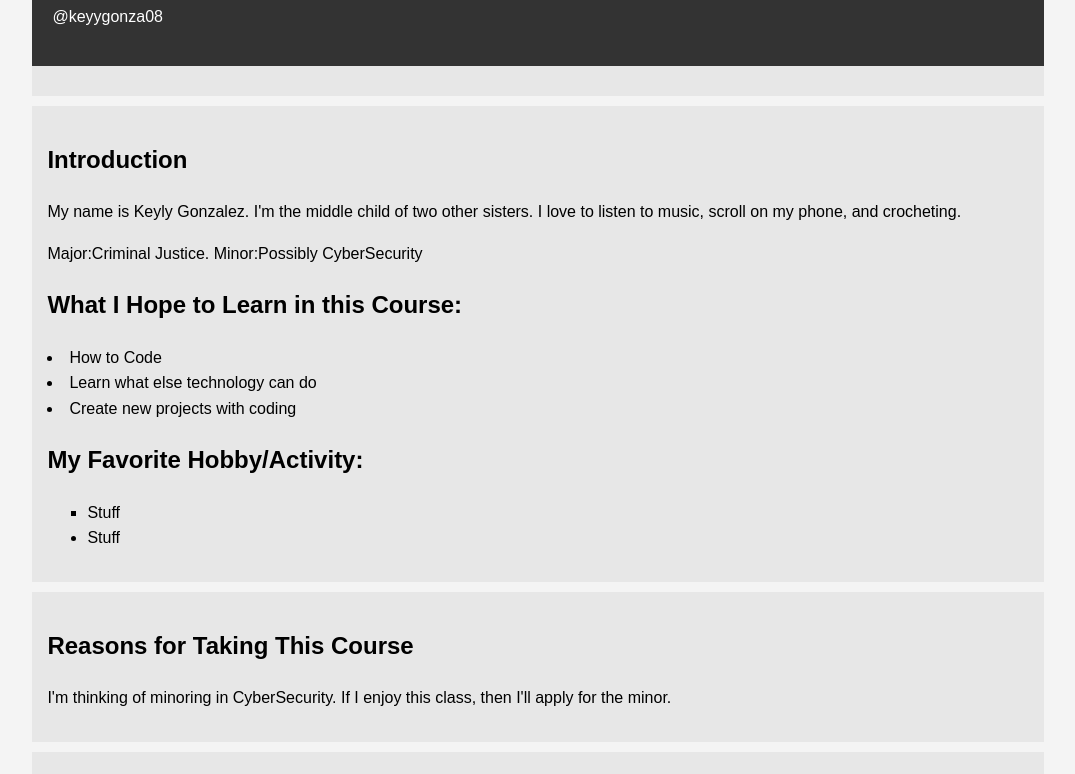
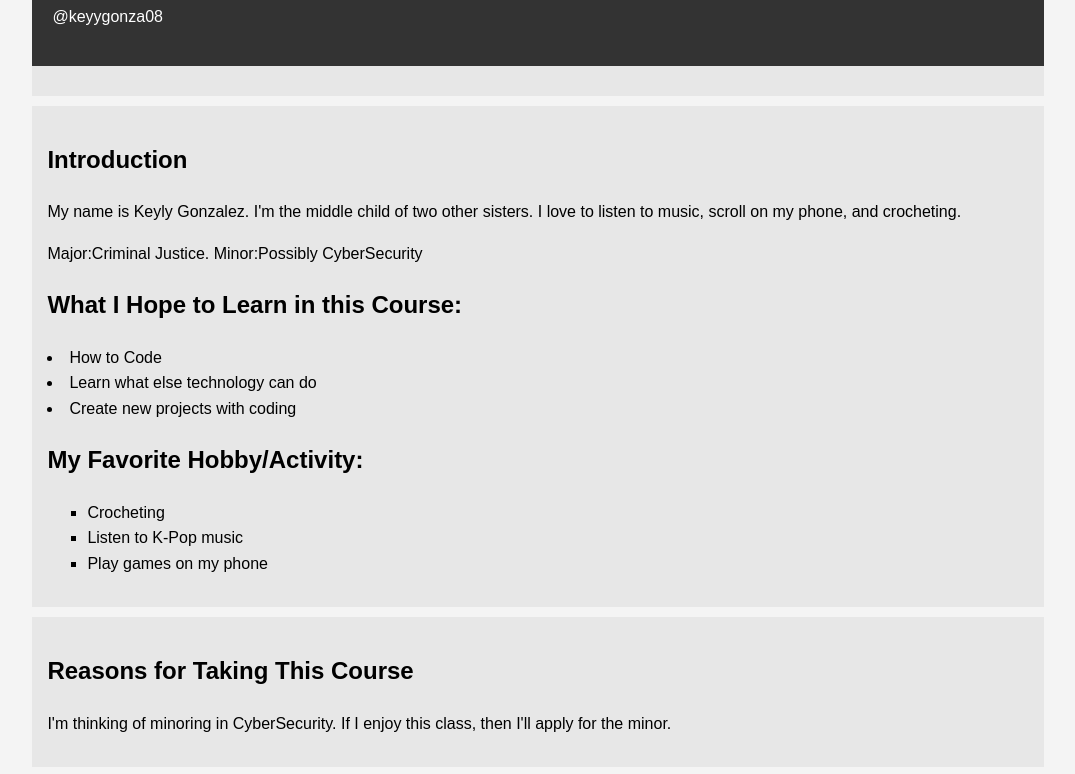
Before and after one commit to KeyyGonza/Me, a plain HTML site: page index.html in a window 1280 px wide. Shown: the part 308-1082 px from the top of the page, without its empty margins (102-1177 px from the left). Drawn offline with Linux system fonts and the light colour scheme.

Commit message:
Update index.html

```diff
--- a/index.html
+++ b/index.html
@@ -56,8 +56,9 @@
 			<li> Create new projects with coding </li>
 		<h2>My Favorite Hobby/Activity:</h2>
 			<ul>
-			<li style="list-style-type:square">Stuff</li>
-			<li> Stuff</li>
+			<li style="list-style-type:square">Crocheting</li>
+			<li style="list-style-type:square">Listen to K-Pop music</li>
+			<li style="list-style-type:square">Play games on my phone</li>
 			</ul>
         </section>
 
```
